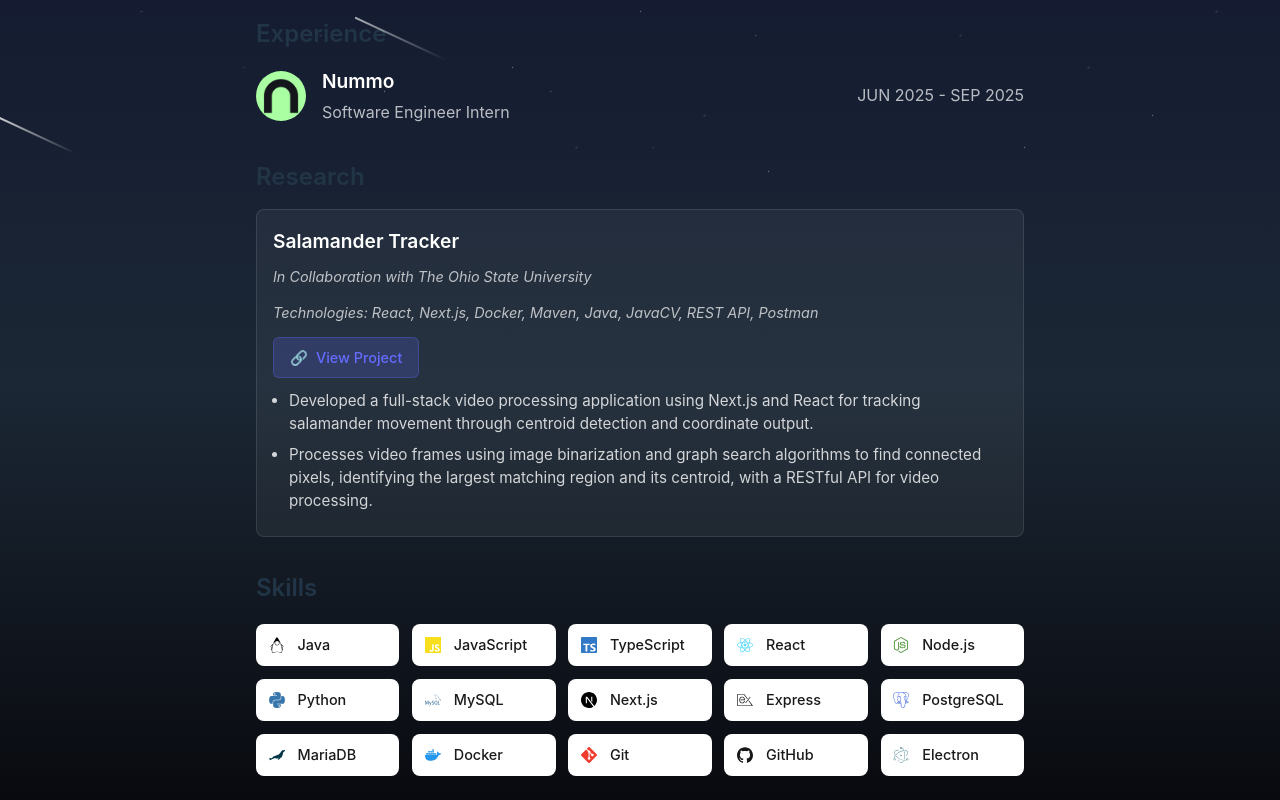
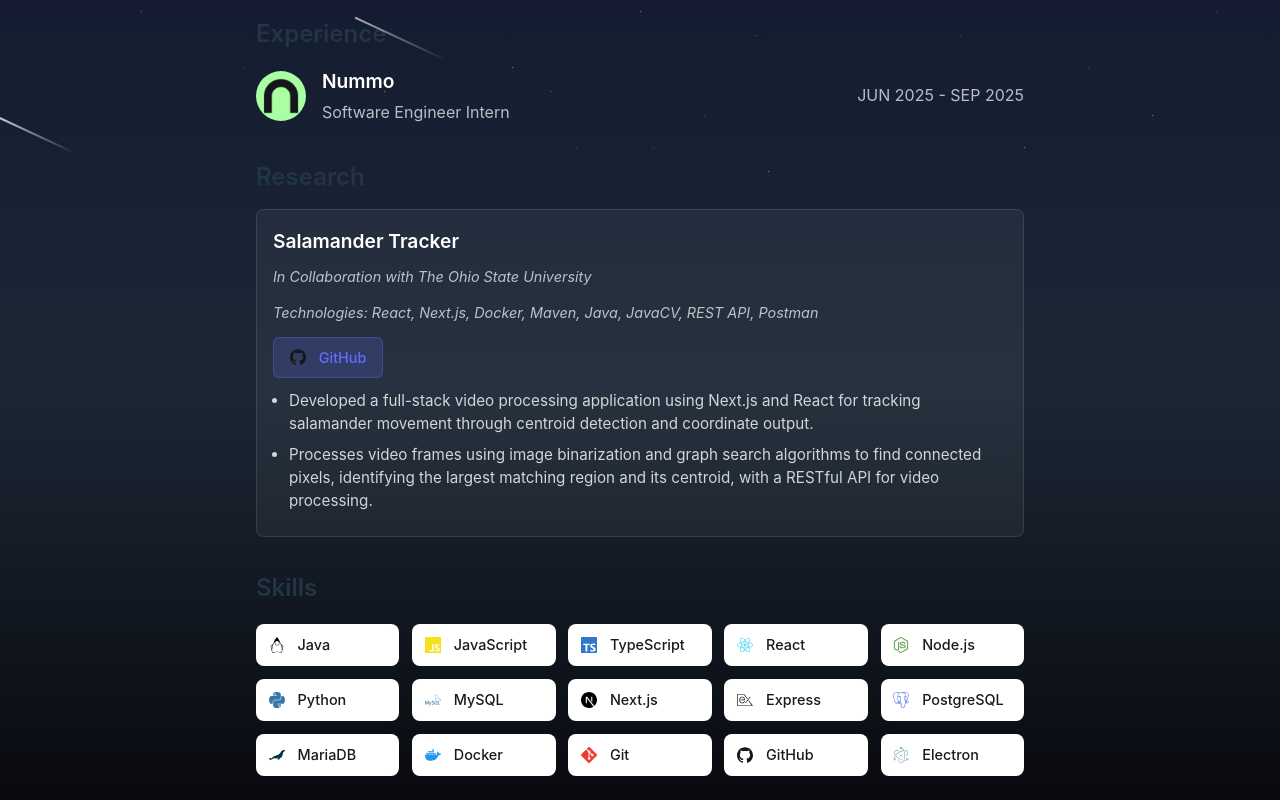
Before and after one commit to dannymccarragher/Portfolio, a React (Vite) app: page / in a window 1280 px wide. Shown: the part 589-1389 px from the top of the page. Built offline with nearby package versions, Linux system fonts and the light colour scheme.

Commit message:
update research logo link button

```diff
--- a/src/components/Research.jsx
+++ b/src/components/Research.jsx
@@ -1,3 +1,5 @@
+import { siGithub } from 'simple-icons';
+
 const Research = () => {
 
     return (
@@ -67,8 +69,16 @@ const Research = () => {
                             e.target.style.transform = 'translateY(0)';
                         }}
                     >
-                        <span>🔗</span>
-                        <span>View Project</span>
+                        <svg
+                            width="16"
+                            height="16"
+                            viewBox="0 0 24 24"
+                            fill={`#${siGithub.hex}`}
+                            style={{ marginRight: '0.3rem' }}
+                        >
+                            <path d={siGithub.path} />
+                        </svg>
+                        <span>GitHub</span>
                     </a>
                 </div>
 
```
